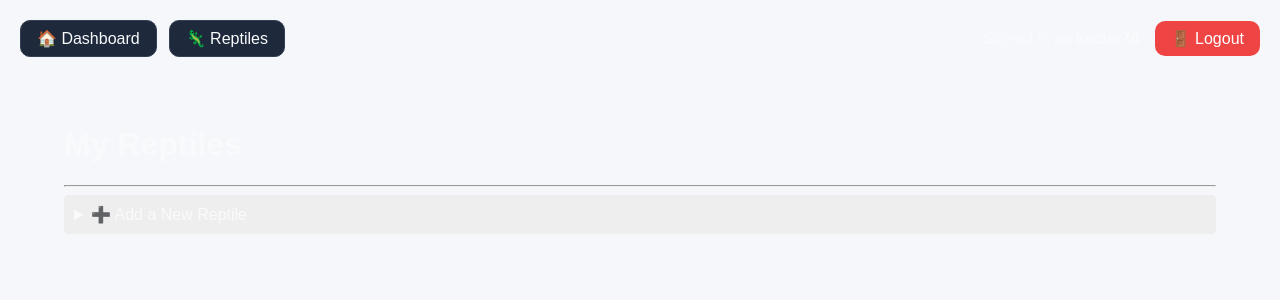
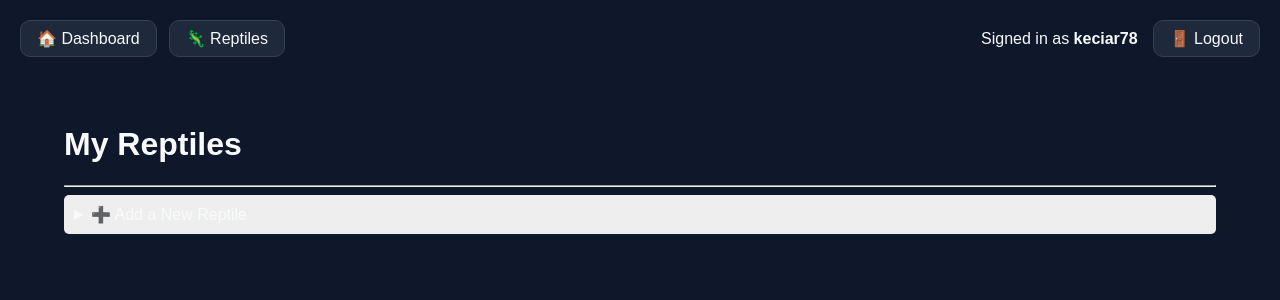
Before and after one commit to krice78/Reptile-Tasks, a Flask app: page /my_reptiles in a window 1280 px wide. Shown: the top 300 px of the page. Run offline with Flask 3, Linux system fonts and the light colour scheme; a user stored in the database is signed in.

Commit message:
edited background color of my_reptiles

```diff
--- a/static/styles.css
+++ b/static/styles.css
@@ -34,12 +34,13 @@
 
 /* Optional: Make the Logout button stand out but stay aligned */
 .logout {
+    background-color: #ef4444; Red color from your landing page style
     color: white;
-    margin-top: 0; /* Ensures it doesn't jump out of alignment */
-}
+    margin-top: 0; Ensures it doesn't jump out of alignment
+ }
 
 body {
-    background-color: var(--bg-dark);
+    background-color: var(--bg-dark) !important;
     color: var(--text-main);
     font-family: system-ui, -apple-system, sans-serif;
     margin: 0;
@@ -97,4 +98,4 @@ button:hover { transform: translateY(-1px); }
     border-radius: 10px;
 }
 
-.logout { background: #ef4444; color: white; border: none; }
+/* .logout { background: #ef4444; color: white; border: none; } */
```
